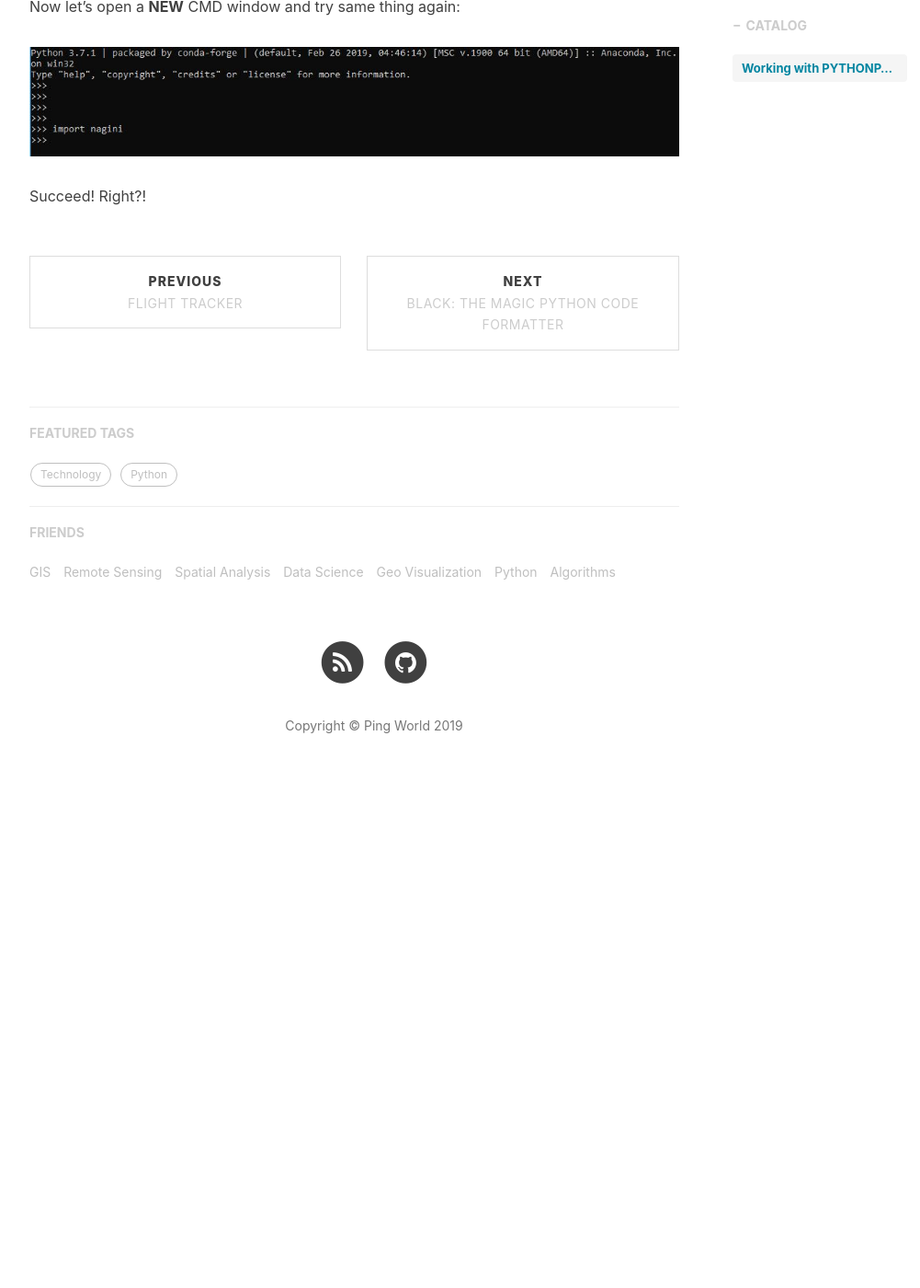
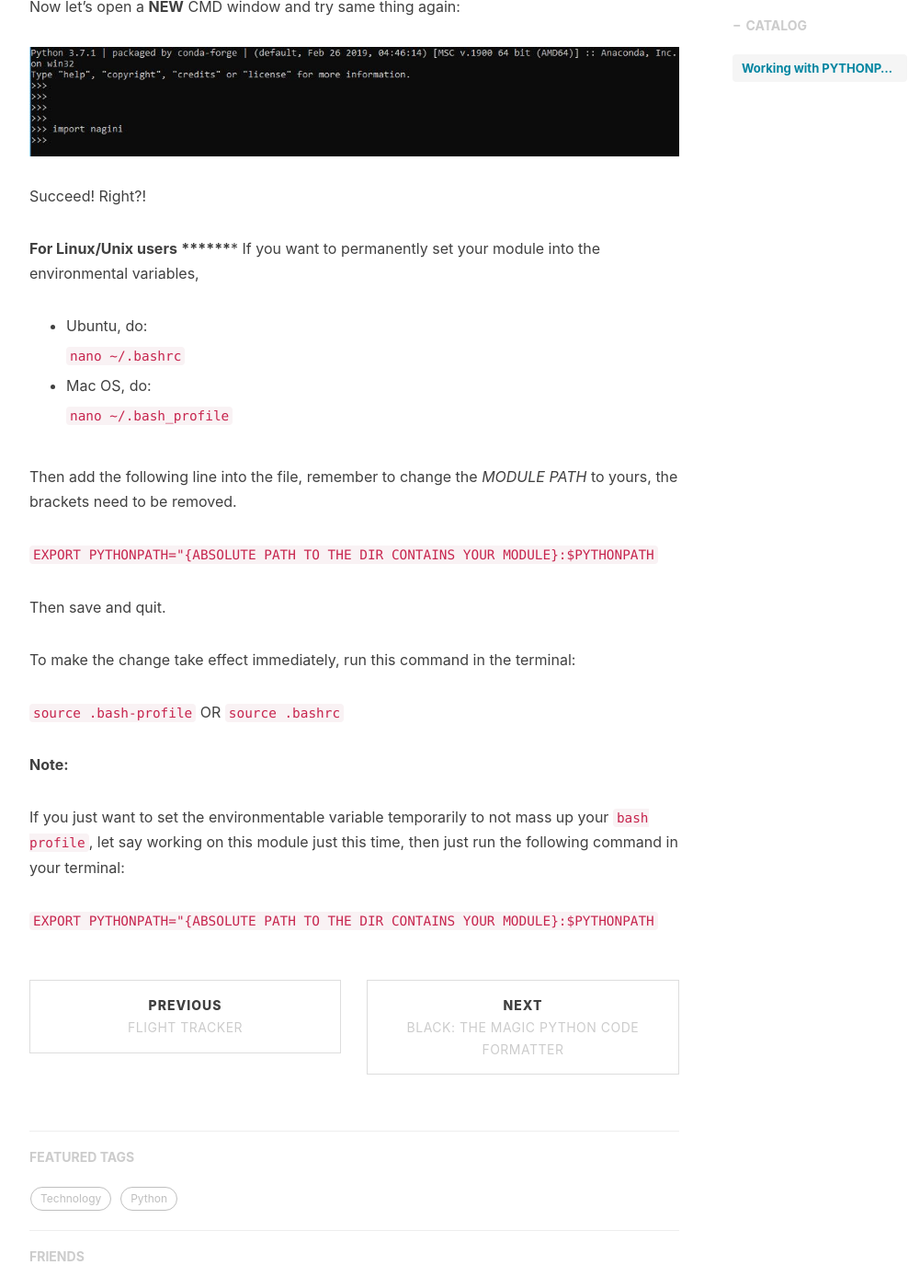
Before and after one commit to nuistzhou/nuistzhou.github.io, a Jekyll site: the page built from _posts/2019-03-11-Python-Path.markdown, in a window 1280 px wide and 1400 px high, scrolled down 1613 px. Shown: the whole window at 92% size, without its empty margins (233-1234 px from the left). Built offline with Jekyll 4.4.1, drawn with Linux system fonts in a browser that asks for light colours; nearby versions of some CDN libraries; comment, search, counter and statistics services are not loaded; before the commit the page ends 2506 px from its top, so only the background shows below that; some of the changed text lies outside the part shown.

Commit message:
Update d the posts.

````diff
--- a/_posts/2010-03-15-Black-Code-Formatter.markdown
+++ b/_posts/2010-03-15-Black-Code-Formatter.markdown
@@ -17,7 +17,7 @@ If you have worked with Python, you might be bothered by the [PEP 8](https://www
 A good news is that one of my colleagues introduced a automation tool to smartly format your Python code and it can
 also be integrated into various IDEs and ediotrs like PyCharm,Sublime, Emacs, Vim, Atom, just name a few.
 
-Following is an very simple example showing how nicely the formatter can make your coding life easier!
+Following is a very simple example showing how nicely the formatter can make your coding life easier!
 
 **Before**
 ```python
--- a/_posts/2019-03-11-Python-Path.markdown
+++ b/_posts/2019-03-11-Python-Path.markdown
@@ -24,7 +24,8 @@ When the project path is not added:
 The problem is that, when the Python interpreter was importing a module, it searches for all
 possible locations defined in the `sys.path` variable, if not found, an error is raised.
 
-Thus, we just need to create an ENVIRONMENTAL VARIABLE named **"nagini"** and its **nagini's** absolute project path:
+Thus, we just need to create an ENVIRONMENTAL VARIABLE named **"nagini"** and its **nagini's** absolute project path,
+take Windows as an example:
 
 ![environmental-variable](/img/in-post/tutorial_pythonpath/post_added_pythonpath.jpg)
 
@@ -33,3 +34,33 @@ Now let's open a **NEW** CMD window and try same thing again:
 ![console-nagini](/img/in-post/tutorial_pythonpath/post_console_has_nagini.jpg)
 
 Succeed! Right?!
+
+**For Linux/Unix users**
+*******************
+If you want to permanently set your module into the environmental variables,
+
+- Ubuntu, do:
+
+    `nano ~/.bashrc`
+
+- Mac OS, do:
+
+    `nano ~/.bash_profile`
+
+Then add the following line into the file, remember to change the *MODULE PATH* to yours, the brackets need to be
+removed.
+
+`EXPORT PYTHONPATH="{ABSOLUTE PATH TO THE DIR CONTAINS YOUR MODULE}:$PYTHONPATH`
+
+Then save and quit.
+
+To make the change take effect immediately, run this command in the terminal:
+
+`source .bash-profile` OR  `source .bashrc`
+
+**Note:**
+
+If you just want to set the environmentable variable temporarily to not mass up your `bash profile`, let say working
+on this module just this time, then just run the following command in your terminal:
+
+`EXPORT PYTHONPATH="{ABSOLUTE PATH TO THE DIR CONTAINS YOUR MODULE}:$PYTHONPATH`
````
